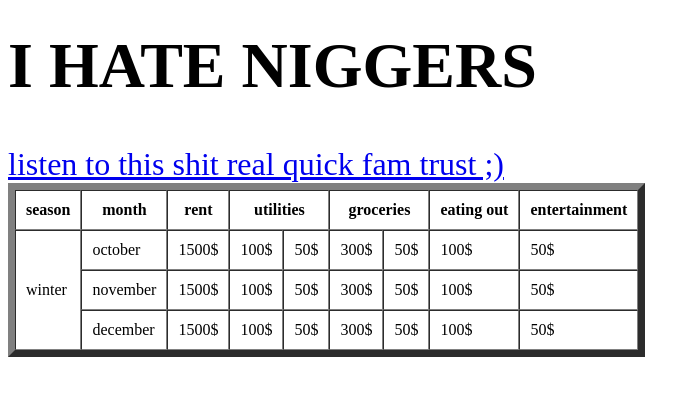
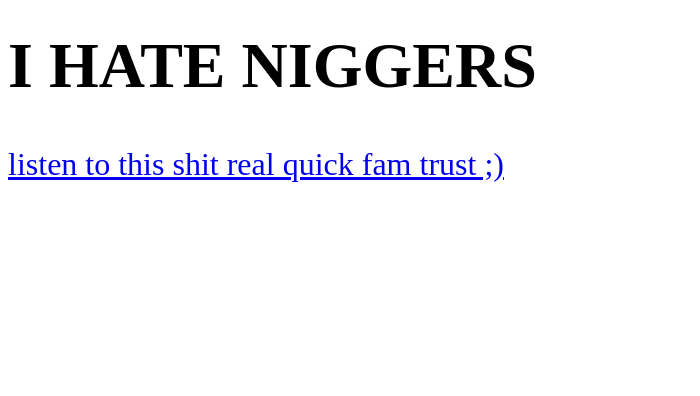
Before and after one commit to Pogguy69420/hogrider, a plain HTML site: page index.html in a window 1280 px wide. Shown: the part 340-736 px from the top of the page, without its empty margins (0-700 px from the left). Drawn offline with Linux system fonts and the light colour scheme.

Commit message:
Update index.html

```diff
--- a/index.html
+++ b/index.html
@@ -12,48 +12,5 @@
 </h1>
 <p1><a href="https://www.youtube.com/watch?v=0itOCgJtNVU" target="blank"> listen to this shit real quick fam trust ;) </a> </p1>
 </font>
-<table border="7.5" cellpadding="10" cellspacing="0">
-<tr>
-<th>season</th>
-<th>month</th>
-<th>rent</th>
-<th colspan="2">utilities</th>
-<th colspan="2">groceries</th>
-<th>eating out</th>
-<th>entertainment</th>
-</tr>
-<tr>
-<td rowspan="3">winter</td>
-<td>october</td>
-<td>1500$</td>
-<td>100$</td>
-<td>50$</td>
-<td>300$</td>
-<td>50$</td>
-<td>100$</td>
-<td>50$</td>
-</tr>
-
-<tr>
-<td>november</td>
-<td>1500$</td>
-<td>100$</td>
-<td>50$</td>
-<td>300$</td>
-<td>50$</td>
-<td>100$</td>
-<td>50$</td>
-
-</tr>
-<td>december</td>
-<td>1500$</td>
-<td>100$</td>
-<td>50$</td>
-<td>300$</td>
-<td>50$</td>
-<td>100$</td>
-<td>50$</td>
-</tr>
-</table>
 </head>
 </html>
```
